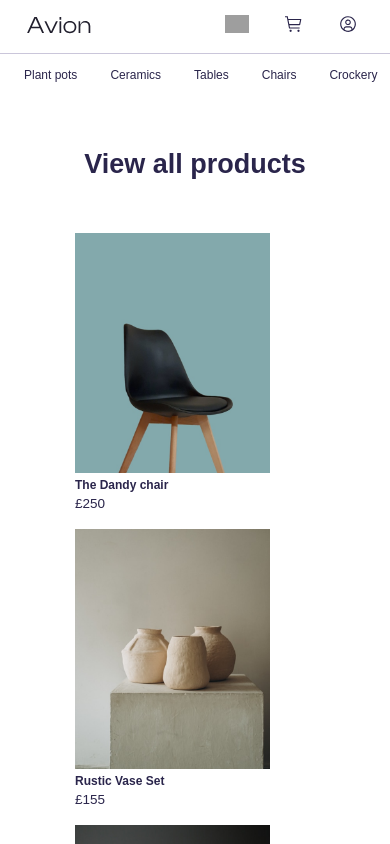
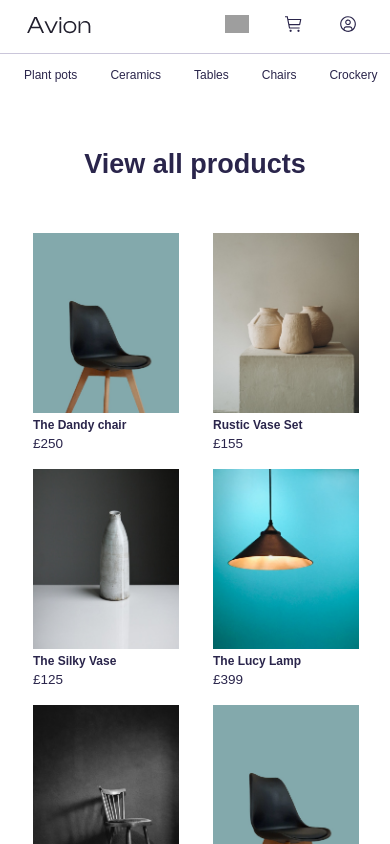
Before and after one commit to gkartsivadze/furniture_advanced, a React (Vite) app: page /collection in a window 390 px wide. Shown: the top 844 px of the page. Built offline with nearby package versions, Linux system fonts and the light colour scheme; grey boxes are pictures that could not be loaded; a web font is replaced by a local one.

Commit message:
added responsivness to collection

```diff
--- a/src/styling/cart.scss
+++ b/src/styling/cart.scss
@@ -1,6 +1,9 @@
 #cart_section {
     height: auto;
     padding-bottom: 2rem;
+    h1 {
+        padding-block: 2rem;
+    }
     table {
         width: 100%;
 
--- a/src/styling/collection.scss
+++ b/src/styling/collection.scss
@@ -8,8 +8,17 @@
 
 .collection {
     display: grid;
-    grid-template-columns: repeat(auto-fill, 20rem);
+    grid-template-columns: repeat(auto-fill, 16rem);
     gap: 1.25rem;
     justify-content: space-evenly ;
     padding-block: 2rem;
 }
+
+@media (max-width: 1000px) {
+    .collection {
+        grid-template-columns: repeat(auto-fill, 12rem);
+    }
+    .product_card img {
+            height: 15rem !important;
+    }
+}
--- a/src/styling/index.scss
+++ b/src/styling/index.scss
@@ -294,10 +294,6 @@ a {
     section {
         padding-inline: 1rem;
     }
-    .featured_card {
-        width: auto;
-        padding-inline: 1rem;
-    }
 }
 
 @media (max-width: 700px) {
@@ -310,3 +306,10 @@ a {
         }
     }
 }
+
+@media (max-width: 580px) {
+    .featured_card {
+        width: auto;
+        padding-inline: 1rem;
+    }
+}
```
